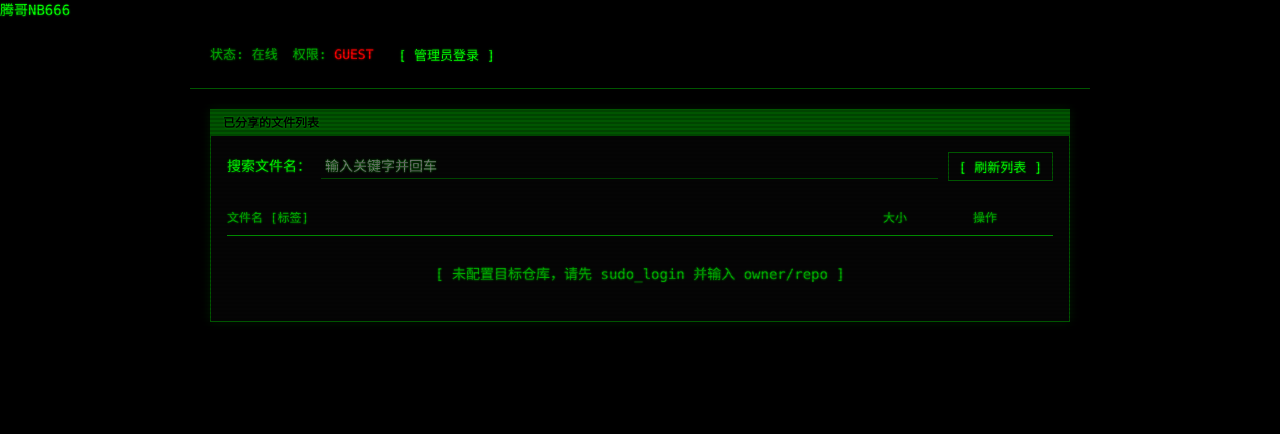
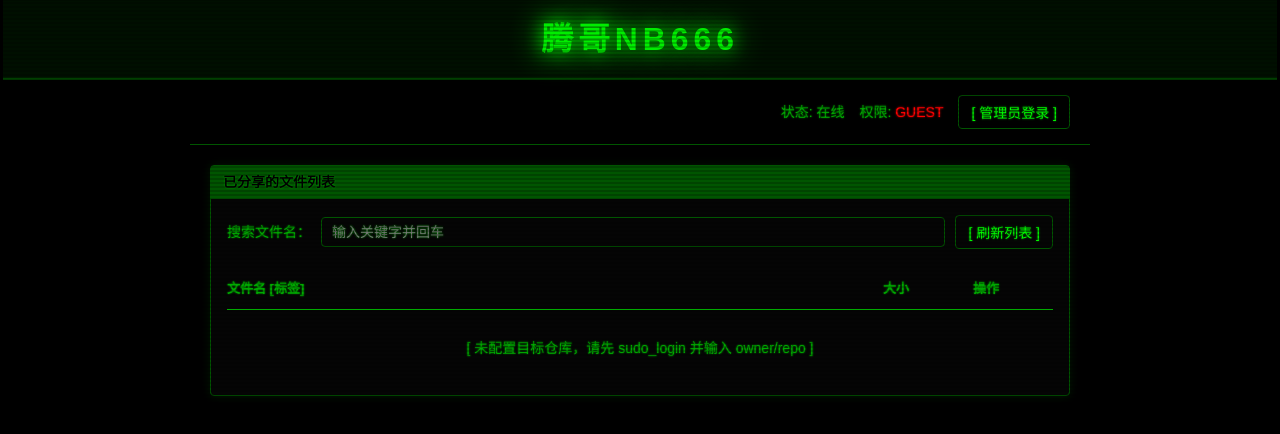
Before and after one commit to ni6i/hack-node, a plain HTML site: page index.html in a window 1280 px wide. Drawn offline with Linux system fonts and the light colour scheme.

Commit message:
Update style.css

```diff
--- a/style.css
+++ b/style.css
@@ -5,7 +5,7 @@
 * { box-sizing: border-box; }
 body {
   margin: 0; background: var(--bg); color: var(--text);
-  font-family: "Consolas", "Courier New", monospace;
+  font-family: "Microsoft YaHei", "PingFang SC", sans-serif;
   font-size: 14px; line-height: 1.5; text-shadow: 0 0 2px var(--text-dim);
 }
 .scanlines {
@@ -13,58 +13,82 @@ body {
   background: linear-gradient(to bottom, rgba(255,255,255,0), rgba(255,255,255,0) 50%, rgba(0,0,0,0.2) 50%, rgba(0,0,0,0.2));
   background-size: 100% 4px; pointer-events: none; z-index: 9999;
 }
+
+/* 腾哥专属横幅特效 */
+.banner {
+  background: #001100;
+  color: #00ff00;
+  text-align: center;
+  font-size: 32px;
+  font-weight: 900;
+  padding: 15px 0;
+  border-bottom: 2px solid var(--border);
+  text-shadow: 0 0 10px #00ff00, 0 0 20px #00ff00;
+  animation: breathe 1.5s ease-in-out infinite alternate;
+  letter-spacing: 5px;
+}
+@keyframes breathe {
+  0% { opacity: 0.7; transform: scale(0.98); }
+  100% { opacity: 1; transform: scale(1); text-shadow: 0 0 20px #00ff00, 0 0 40px #00ff00; }
+}
+
 header {
-  padding: 20px; border-bottom: 1px solid var(--border);
-  display: flex; justify-content: space-between; align-items: flex-end;
+  padding: 15px 20px; border-bottom: 1px solid var(--border);
+  display: flex; justify-content: flex-end; align-items: center;
   max-width: 900px; margin: 0 auto; flex-wrap: wrap; gap: 20px;
 }
-.ascii-logo { font-size: 10px; line-height: 1; color: var(--text); white-space: pre; font-weight: bold; }
-.status-bar { display: flex; gap: 15px; align-items: center; font-size: 13px; color: var(--text-dim); flex-wrap: wrap; }
+.status-bar { display: flex; gap: 15px; align-items: center; font-size: 14px; color: var(--text-dim); flex-wrap: wrap; }
 .text-red { color: var(--danger); text-shadow: 0 0 2px var(--danger); }
 .blink { animation: blink 1s step-end infinite; }
 @keyframes blink { 50% { opacity: 0; } }
+
 main { max-width: 900px; margin: 20px auto; padding: 0 20px; display: grid; gap: 20px; }
-.terminal-box { border: 1px solid var(--border); background: var(--term-bg); box-shadow: 0 0 10px rgba(0,255,0,0.1); }
-.terminal-header { background: var(--border); color: #000; padding: 4px 12px; font-weight: bold; font-size: 12px; }
+.terminal-box { border: 1px solid var(--border); background: var(--term-bg); box-shadow: 0 0 10px rgba(0,255,0,0.1); border-radius: 4px;}
+.terminal-header { background: var(--border); color: #000; padding: 6px 12px; font-weight: bold; font-size: 14px; }
 .terminal-body { padding: 16px; }
-.drop-area { border: 1px dashed var(--border); padding: 20px; text-align: center; cursor: pointer; transition: background 0.2s; }
+.drop-area { border: 1px dashed var(--border); padding: 30px; text-align: center; cursor: pointer; transition: background 0.2s; border-radius: 4px;}
 .drop-area.over { background: var(--highlight); border-color: var(--text); }
-.drop-area p { margin: 8px 0; }
-.hint { color: var(--text-dim); }
+.hint { color: var(--text); font-size: 15px; font-weight: bold;}
 .input-group { margin-top: 16px; display: flex; align-items: center; gap: 10px; flex-wrap: wrap; }
+.input-group label { color: var(--text); font-size: 14px;}
 .term-input {
-  background: transparent; border: none; border-bottom: 1px solid var(--border);
+  background: transparent; border: 1px solid var(--border);
   color: var(--text); font-family: inherit; font-size: 14px; outline: none;
-  padding: 4px; text-shadow: 0 0 2px var(--text-dim);
+  padding: 6px 10px; text-shadow: 0 0 2px var(--text-dim); border-radius: 4px;
 }
-.term-input:focus { border-bottom-color: var(--text); }
+.term-input:focus { border-bottom-color: var(--text); box-shadow: 0 0 5px var(--text-dim);}
 .term-input.inline { flex: 1; min-width: 150px; }
 .queue { margin-top: 16px; }
 .q-item { margin-bottom: 10px; border-left: 2px solid var(--border); padding-left: 10px; }
 .q-info { display: flex; justify-content: space-between; margin-bottom: 4px; }
 .q-bar { font-family: monospace; letter-spacing: 2px; color: var(--text-dim); }
 .toolbar { display: flex; gap: 10px; align-items: center; margin-bottom: 20px; flex-wrap: wrap; }
+.prompt { color: var(--text-dim); }
+
 .list-header, .file-item {
   display: grid; grid-template-columns: 1fr 80px 80px;
-  gap: 10px; padding: 8px 0; border-bottom: 1px solid var(--border); align-items: center;
+  gap: 10px; padding: 10px 0; border-bottom: 1px solid var(--border); align-items: center;
 }
-.list-header { color: var(--text-dim); font-size: 12px; border-bottom: 1px solid var(--text-dim); margin-bottom: 8px; }
+.list-header { color: var(--text-dim); font-size: 13px; border-bottom: 1px solid var(--text-dim); margin-bottom: 8px; font-weight: bold;}
 .file-item:hover { background: var(--highlight); }
-.file-item .name { word-break: break-all; font-weight: bold; }
-.file-item .tag { font-size: 11px; border: 1px solid var(--border); padding: 1px 4px; margin-left: 6px; }
-.file-item .desc { font-size: 11px; color: var(--text-dim); margin-top: 4px; }
+.file-item .name { word-break: break-all; font-weight: bold; font-size: 15px;}
+.file-item .tag { font-size: 12px; border: 1px solid var(--border); padding: 2px 6px; margin-left: 6px; border-radius: 4px;}
+.file-item .desc { font-size: 12px; color: var(--text-dim); margin-top: 4px; }
+
 .btn {
   background: transparent; border: 1px solid var(--border); color: var(--text);
-  font-family: inherit; font-size: 13px; padding: 4px 10px; cursor: pointer;
-  text-decoration: none; text-shadow: 0 0 2px var(--text-dim);
+  font-family: inherit; font-size: 14px; padding: 6px 12px; cursor: pointer;
+  text-decoration: none; text-shadow: 0 0 2px var(--text-dim); border-radius: 4px; transition: all 0.2s;
 }
 .btn:hover { background: var(--text); color: var(--bg); text-shadow: none; }
-.btn.ghost { border: none; }
+.btn.ghost { border: 1px solid var(--border); }
 .btn.danger { color: var(--danger); border-color: var(--danger); text-shadow: 0 0 2px var(--danger); }
 .btn.danger:hover { background: var(--danger); color: var(--bg); text-shadow: none; }
-.btn.primary { border-color: var(--text); }
+.btn.primary { background: var(--border); color: #000; border-color: var(--border); font-weight: bold;}
+.btn.primary:hover { background: var(--text); }
+
 .modal { position: fixed; inset: 0; background: rgba(0,0,0,0.8); display: flex; justify-content: center; align-items: center; z-index: 1000; padding: 20px;}
 .modal.hidden { display: none; }
-.modal-content { width: 100%; max-width: 400px; border: 1px solid var(--text); background: #000; box-shadow: 0 0 20px rgba(0,255,0,0.2); }
+.modal-content { width: 100%; max-width: 400px; border: 1px solid var(--text); background: #000; box-shadow: 0 0 20px rgba(0,255,0,0.2); border-radius: 4px; overflow: hidden;}
 .modal-actions { display: flex; justify-content: flex-end; gap: 10px; margin-top: 20px; }
 .hidden { display: none !important; }
```
